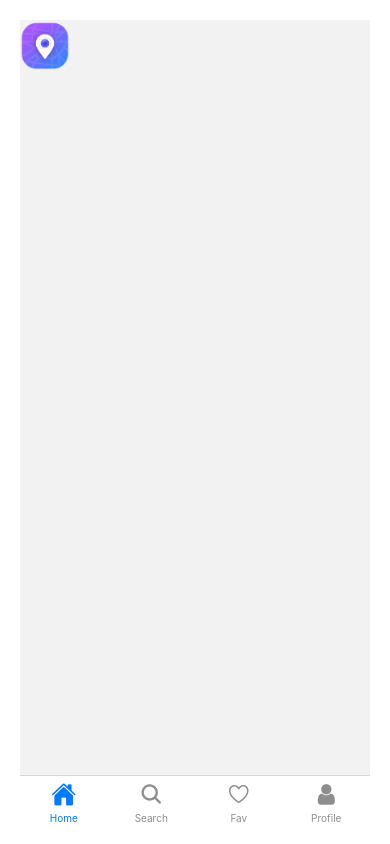
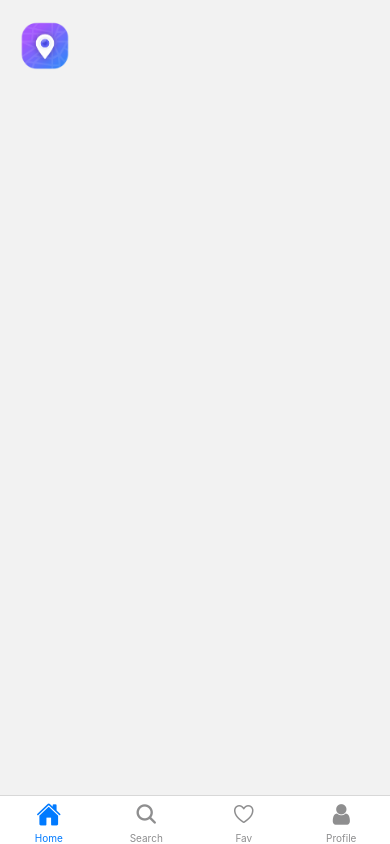
Before and after one commit to lugard1/explore-place, a React Native app: screen /Home in a window 390 px wide. Built offline with nearby package versions, Linux system fonts and the light colour scheme.

Commit message:
Remove padding from App.js and Add it to Home.js file

```diff
--- a/App.js
+++ b/App.js
@@ -17,6 +17,5 @@ const styles = StyleSheet.create({
   container: {
     flex: 1,
     backgroundColor: '#fff',
-    padding: 20
   },
 });
--- a/App/Screens/Home.js
+++ b/App/Screens/Home.js
@@ -6,7 +6,7 @@ import { SafeAreaView } from 'react-native-safe-area-context';
 export default function Home() {
   return (
     <SafeAreaView>
-      <View>
+      <View style={{padding: 20}}>
         <Header />
       </View>
     </SafeAreaView>
```
